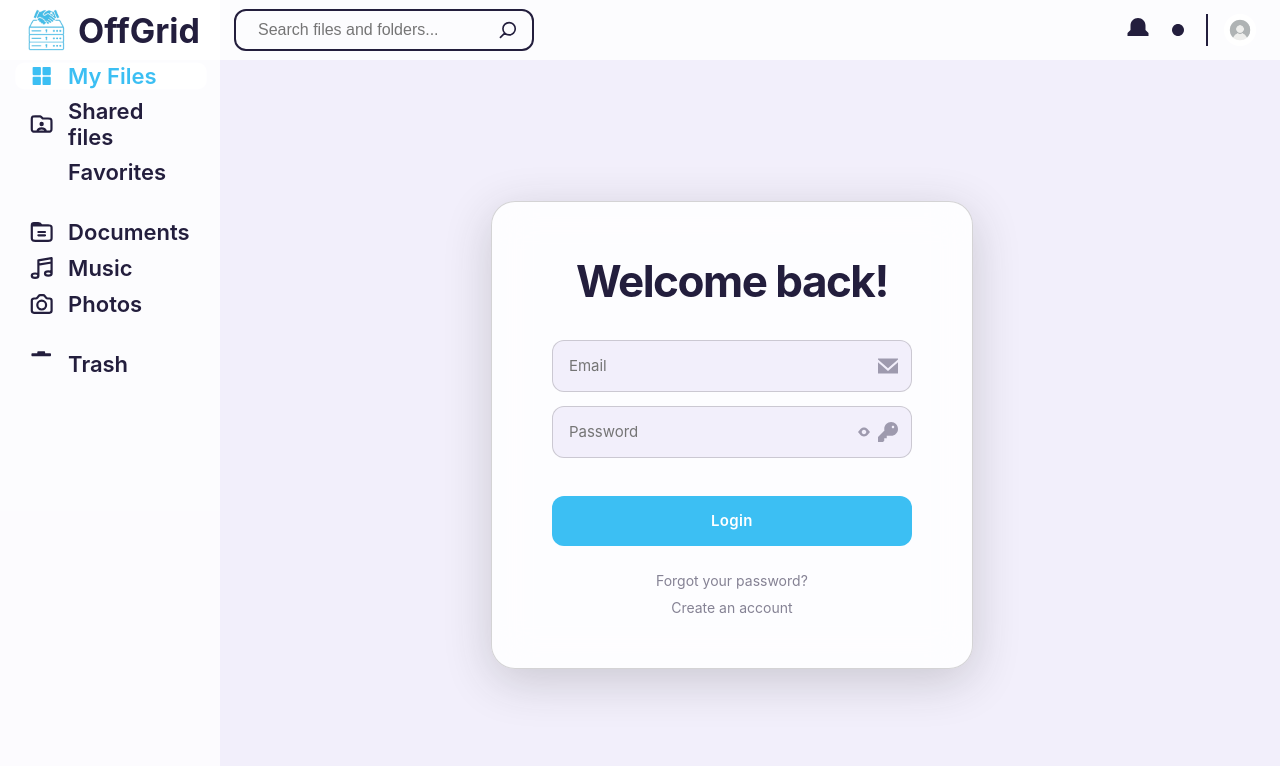
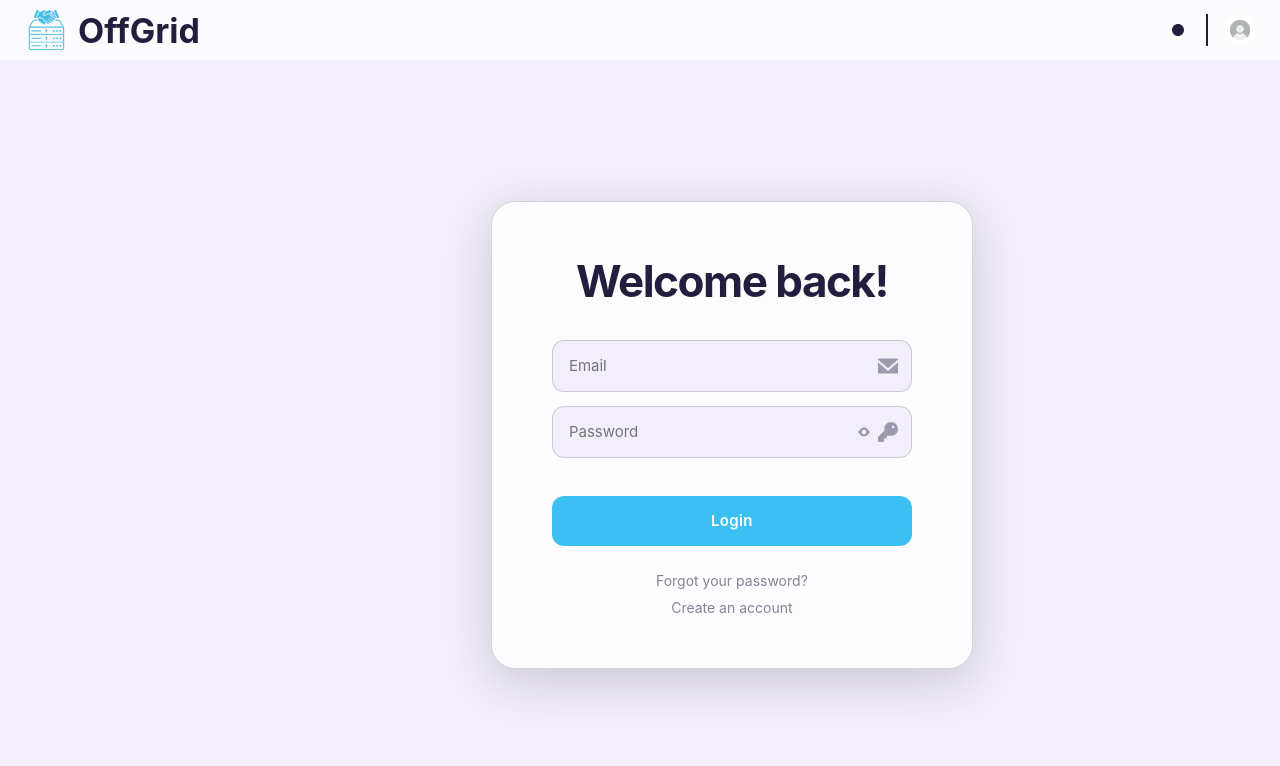
Before and after one commit to xCosmin14/OffGrid---Private-file-transfer, a React (Vite) app: page / in a window 1280 px wide. Shown: the top 766 px of the page. Built offline with nearby package versions, Linux system fonts and the light colour scheme; no server answers.

Commit message:
UX improvements

```diff
--- a/src/Header/Header.jsx
+++ b/src/Header/Header.jsx
@@ -68,21 +68,21 @@ export default function Header() {
 
                 {(isMobile() == 1 && showMobileMenu) && <Menu />}
 
-                <div id="headerFileSearch">
+                {localStorage.getItem("isLogged") === "true" && <div id="headerFileSearch">
                     <input type="text" placeholder="Search files and folders..." />
                     <Search id="filtersIcon" />
-                </div>
+                </div>}
             </div>
 
             <div className="headerRight">
                 <div className="headerOptions">
-                    <Link>
+                    {localStorage.getItem("isLogged") === "true" && <Link>
                         <Notification
                             onClick={() => toggleMobileNotifications()}
                             id="notifButton"
                             style={notificationsOpen ? { color: "var(--hoverCol)" } : { color: "var(--text)" }}
                         />
-                    </Link>
+                    </Link>}
 
                     <button id="theme-toggle" onClick={handleToggleTheme}>
                         {theme === "light" ? <Sun /> : <Moon />}
--- a/src/main.jsx
+++ b/src/main.jsx
@@ -27,7 +27,7 @@ createRoot(document.getElementById('root')).render(
   <StrictMode>
     <BrowserRouter>
       <Header />
-      {isMobile() == 0 && <Menu />}
+      {isMobile() == 0 && localStorage.getItem("isLogged") === "true" && <Menu />}
       <GlobalUploadProgress />
 
       <Routes>
```
